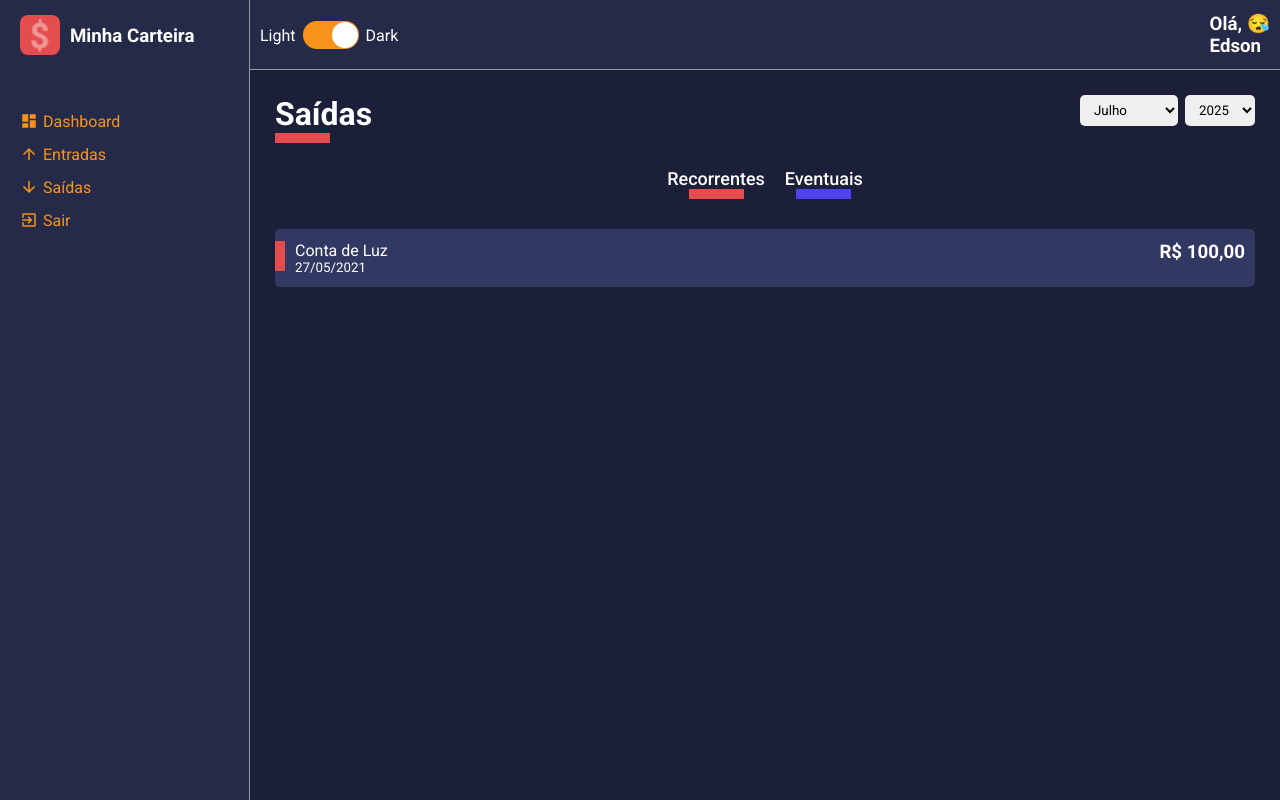
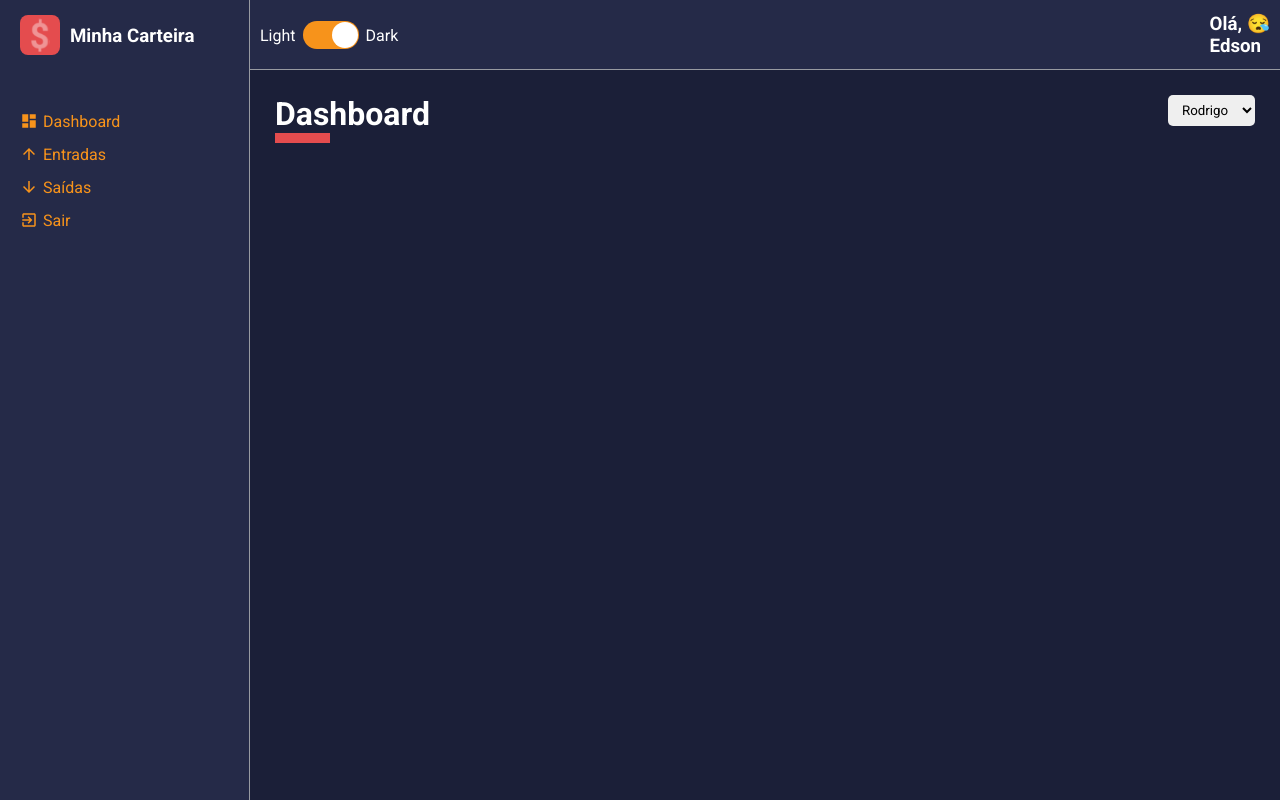
Before and after one commit to mueledson/MinhaCarteira, a React (Vite) app: page / in a window 1280 px wide. Built offline with nearby package versions, Linux system fonts and the light colour scheme.

Commit message:
Temos algumas rotas :)

```diff
--- a/package.json
+++ b/package.json
@@ -10,6 +10,7 @@
     "preview": "vite preview"
   },
   "dependencies": {
+    "@types/react-router-dom": "^5.3.3",
     "react": "^18.2.0",
     "react-dom": "^18.2.0",
     "react-icons": "^3.10.0",
--- a/src/App.tsx
+++ b/src/App.tsx
@@ -2,18 +2,15 @@ import React from "react"
 import { ThemeProvider } from "styled-components";
 import GlobalStyles from "./styles/GlobalStyles";
 
-import Layout from "./components/Layout";
-import List from "./pages/List";
 import dark from "./styles/themes/dark";
+import Routes from "./routes/index";
 
 const App: React.FC = () => {
   return (
     <>
       <ThemeProvider theme={dark}>
         <GlobalStyles />
-        <Layout>
-          <List />
-        </Layout>
+        <Routes/>
       </ThemeProvider>
     </>
   );
--- a/src/components/Aside/index.tsx
+++ b/src/components/Aside/index.tsx
@@ -25,17 +25,17 @@ const Aside: React.FC = () => {
                 </Header>
 
                 <MenuContainer>
-                    <MenuItemLink href="#">
+                    <MenuItemLink href="/dashboard">
                         <MdDashboard/>
                         Dashboard
                     </MenuItemLink>
 
-                    <MenuItemLink href="#">
+                    <MenuItemLink href="/list/entry-balance">
                         <MdArrowUpward/>
                         Entradas
                     </MenuItemLink>
 
-                    <MenuItemLink href="#">
+                    <MenuItemLink href="/list/exit-balance">
                         <MdArrowDownward/>
                         Saídas
                     </MenuItemLink>
--- a/src/pages/List/index.tsx
+++ b/src/pages/List/index.tsx
@@ -1,32 +1,41 @@
-import React from "react";
+import { useMemo } from "react";
+import { useParams } from "react-router-dom";
 
-import { Container, Content, Filterns } from "./styles";
-
+import SelectInput from "../../components/SelectInput";
+import { Container, Content, Filters } from "./styles";
 import ContentHeader from "../../components/ContentHeader";
-import SelectInput from "../../components/SelectInput";
 import HistoryFinanceCard from "../../components/HistoryFinanceCard";
 
-const List: React.FC = () => {
+function List(){
+    const { type } = useParams();
+
+    const title = useMemo(() => {
+        return type === 'entry-balance' ? 'Entradas' : 'Saídas'
+    }, [type]);
+
+    const lineColor = useMemo(() => {
+        return type === 'entry-balance' ? '#F7931B' : '#E44C4E'
+    }, [type]);
+
     const months = [
-        {value: 7, label: 'Julho'},
         {value: 8, label: 'Agosto'},
         {value: 9, label: 'Setembro'},
+        {value: 10, label: 'Outubro'}
     ]
-
     const years = [
-        {value: 2025, label: 2025},
+        {value: 2023, label: 2023},
         {value: 2024, label: 2024},
-        {value: 2023, label: 2023}
+        {value: 2025, label: 2025}
     ]
 
     return (
         <Container>
-            <ContentHeader title="Saídas" lineColor="#E44C4E">
+            <ContentHeader title={title} lineColor={lineColor}>
                 <SelectInput options={months}/>
                 <SelectInput options={years}/>
             </ContentHeader>
 
-            <Filterns>
+            <Filters>
                 <button
                     type="button"
                     className="tag-filter tag-filter-recurrent"
@@ -39,11 +48,11 @@ const List: React.FC = () => {
                 >
                     Eventuais
                 </button>
-            </Filterns>
+            </Filters>
 
             <Content>
                 <HistoryFinanceCard
-                    tagColor="#E44C4E"
+                    tagColor={lineColor}
                     title="Conta de Luz"
                     subtitle="27/05/2021"
                     amount="R$ 100,00"
--- a/src/pages/List/styles.ts
+++ b/src/pages/List/styles.ts
@@ -4,7 +4,7 @@ export const Container = styled.div``
 
 export const Content = styled.div``
 
-export const Filterns = styled.div`
+export const Filters = styled.div`
     width: 100%;
     display: flex;
     justify-content: center;
--- /dev/null
+++ b/src/routes/app.routes.tsx
@@ -0,0 +1,28 @@
+import { RouterProvider, createBrowserRouter } from "react-router-dom";
+import Dashboard from "../pages/Dashboard";
+import List from "../pages/List";
+import Layout from "../components/Layout";
+
+const router = createBrowserRouter([
+    {
+        path: '/',
+        element: <Dashboard />
+    },
+    {
+      path: '/dashboard',
+      element: <Dashboard />
+    },
+    {
+      path: '/list/:type',
+      element: <List/>
+    },
+  ]);
+const AppRoutes: React.FC = () => {
+    return (
+        <Layout>
+            <RouterProvider router={router} />
+        </Layout>
+    )
+}
+
+export default AppRoutes;
--- /dev/null
+++ b/src/routes/index.tsx
@@ -0,0 +1,9 @@
+import App from "./app.routes"
+
+function Routes(){
+    return (
+        <App />
+    )
+}
+
+export default Routes
```
Also changed, not shown: 1 other file (tests, documents, lock files or other folders).
